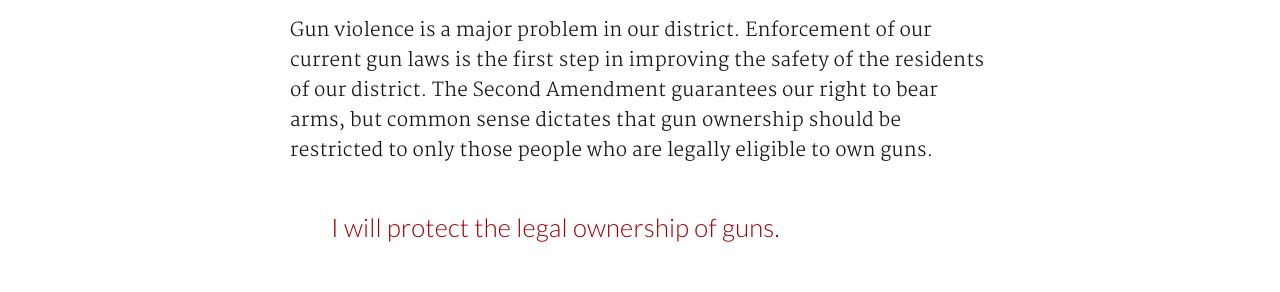
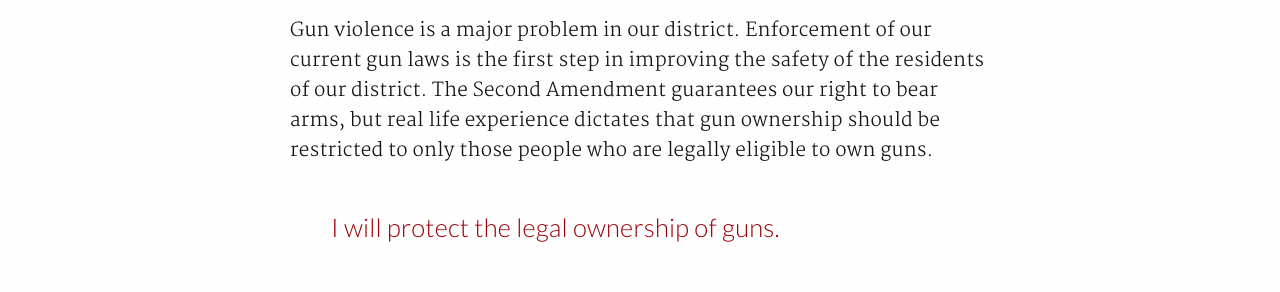
Before and after one commit to AlexVipond/jennifervipond.github.io, a Jekyll site: the page built from _posts/2017-12-28-common-sense-leadership.md, in a window 1280 px wide and 900 px high, scrolled down 4060 px. Shown: the part 245-537 px from the top of the window. Built offline with Jekyll 4.4.1, drawn with Linux system fonts in a browser that asks for light colours; some of the changed text lies outside the part shown.

Commit message:
Update 2017-12-28-common-sense-leadership.md

```diff
--- a/_posts/2017-12-28-common-sense-leadership.md
+++ b/_posts/2017-12-28-common-sense-leadership.md
@@ -2,7 +2,7 @@
 date: '2017-12-28 17:29 -0600'
 layout: policy
 published: true
-title: Common Sense Leadership
+title: Real Life Experience
 tags:
   - common-sense-leadership
   - opioid-epidemic
@@ -18,7 +18,7 @@
 
 For more than twenty-five years I have had the privilege to serve the people of District 5 as a pediatrician. I have worked with thousands of families and been a part of their struggles and their successes. I was born and raised in this district. My husband Mark and I have raised six children here while I have maintained a full time medical practice.
 
-Congress has become a dysfunctional body divided into two groups that refuse to agree on even the most obvious issues. I would like to bring back a Congress where common sense is more important than special interests and where evidence-based policymaking replaces fearmongering and divisiveness.
+Congress has become a dysfunctional body divided into two groups that refuse to agree on even the most obvious issues. I would like to bring back a Congress where real life experience is more influential than special interests and where evidence-based policymaking replaces fearmongering and divisiveness.
 
 Lasting reform will only be accomplished with bipartisan agreements, and it is time to grow up and work together to solve the problems that are impacting so many American families.
 
@@ -69,7 +69,7 @@
 
 #### The Second Amendment
 
-Gun violence is a major problem in our district. Enforcement of our current gun laws is the first step in improving the safety of the residents of our district. The Second Amendment guarantees our right to bear arms, but common sense dictates that gun ownership should be restricted to only those people who are legally eligible to own guns.
+Gun violence is a major problem in our district. Enforcement of our current gun laws is the first step in improving the safety of the residents of our district. The Second Amendment guarantees our right to bear arms, but real life experience dictates that gun ownership should be restricted to only those people who are legally eligible to own guns.
 
 >I will protect the legal ownership of guns.
 
```
